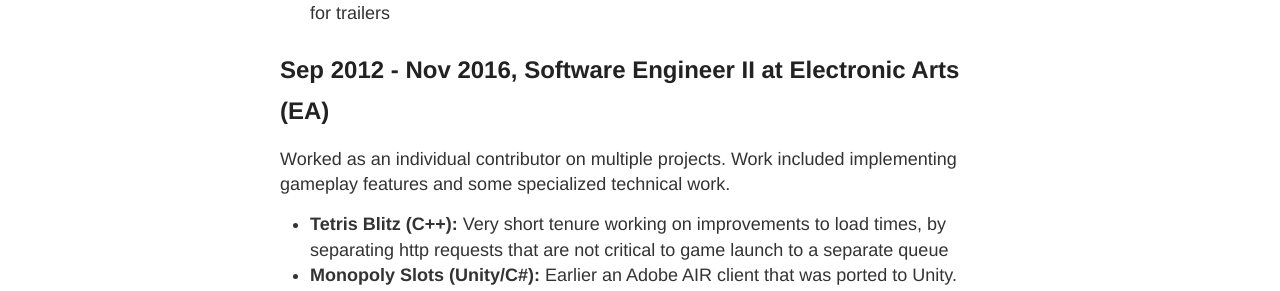
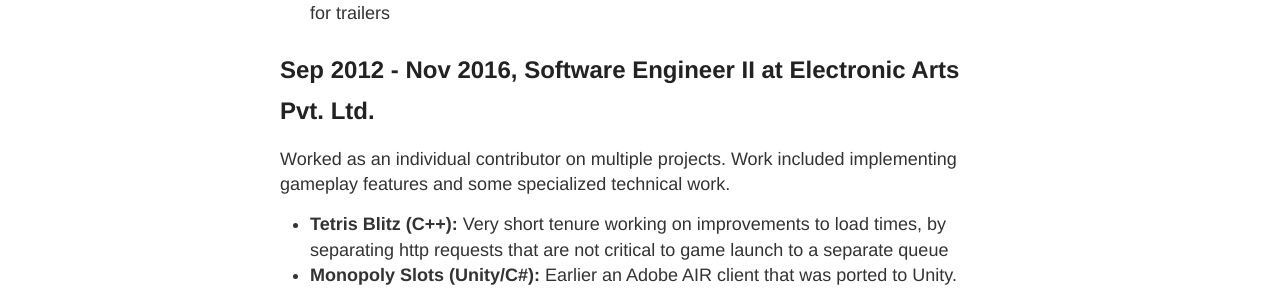
Before and after one commit to bapel/bapel.github.io, a Jekyll site: the page built from cv.md, in a window 1280 px wide. Shown: the part 1449-1740 px from the top of the page. Built offline with Jekyll 4.4.1, drawn with Linux system fonts in a browser that asks for light colours.

Commit message:
Updated CV

```diff
--- a/cv.md
+++ b/cv.md
@@ -39,7 +39,7 @@
 - Proposed and worked with team-mates on multiple performance optimizations to reduce memory-usage and improve frame-rates across devices
 - Proposed and implemented a tool for artists to streamline recording in game footage for trailers
 
-## Sep 2012 - Nov 2016, Software Engineer II at Electronic Arts (EA)
+## Sep 2012 - Nov 2016, Software Engineer II at Electronic Arts Pvt. Ltd.
 
 Worked as an individual contributor on multiple projects. Work included implementing gameplay features and some specialized technical work.
 
```
